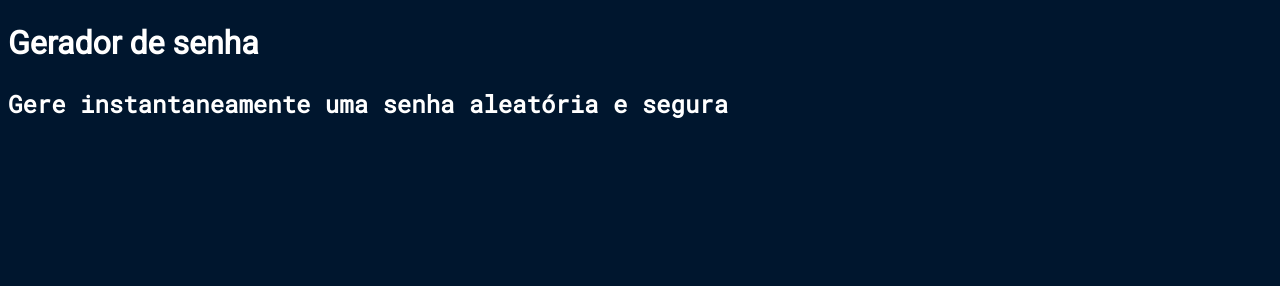
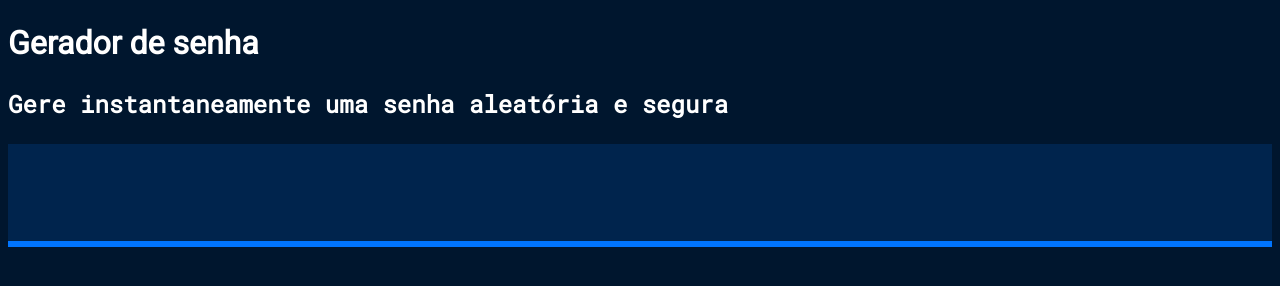
Before and after one commit to Gabs31/Gerador-de-Senha, a plain HTML site: page index.html in a window 1280 px wide. Shown: the part 32-318 px from the top of the page. Drawn offline with Linux system fonts and the light colour scheme.

Commit message:
Add files via upload

```diff
--- a/index.html
+++ b/index.html
@@ -2,13 +2,24 @@
 <html lang="pt-br">
 <head>
     <meta charset="UTF-8">
-    <meta name="viewport" content="width=device-width, initial-scale=1.0">
+    <meta name="viewport" content="width=device-width,
+    initial-scale=1.0">
     <title>Gerador de senha</title>
     <link rel="stylesheet" href="style.css">
 </head>
+
 <body>
+    <section class="conteudo">
+    <div>
     <img src="unlock.svg" alt="cadeado fechado">
     <h2 class="titulo-principal">Gerador de senha</h2>
     <h3 class="titulo-secundario">Gere instantaneamente uma senha aleatória e segura</h3>
+</div>
+<div class="conteudo-senha">
+    <label for="senha"></label>
+    <input name="senha" type="text" id="campo-senha">
+</div>
+</section>
 </body>
+
 </html>
--- a/style.css
+++ b/style.css
@@ -28,3 +28,26 @@ body{
 .titulo-secundario{
     font-size: 24px;
 }
+
+.conteudo-titulo{
+    text-align: center;
+    margin-top: 80px;
+}
+
+.conteudo-senha{
+    background: var(--fundo-senha);
+    padding: 24px;
+    border-bottom: 6px solid var(--borda);
+}
+
+#campo-senha{
+    background-color: var(--fundo-senha);
+    border: none;
+    color: var(--branco);
+    font-family: var(--roboto-mono);
+    font-size: 40px;
+}
+
+#campo-senha:focus{
+    outline: none;
+}
```
